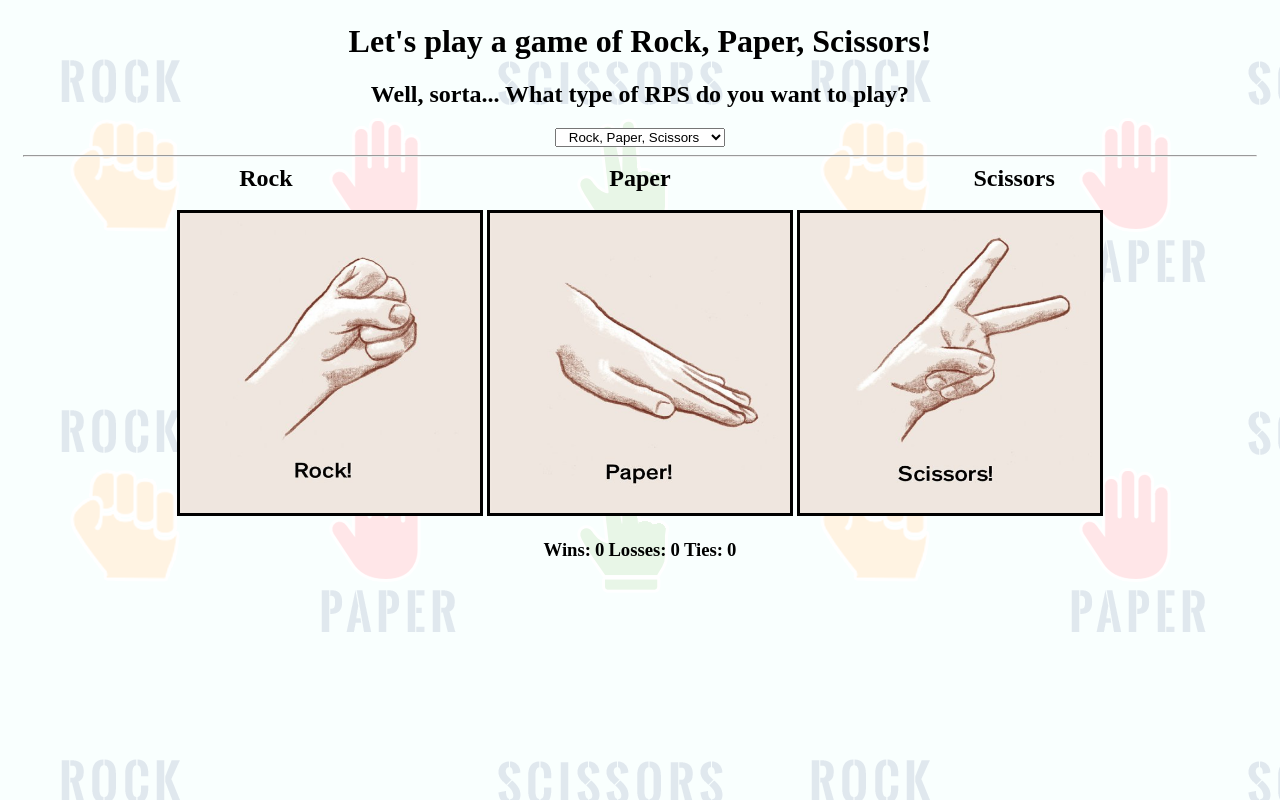
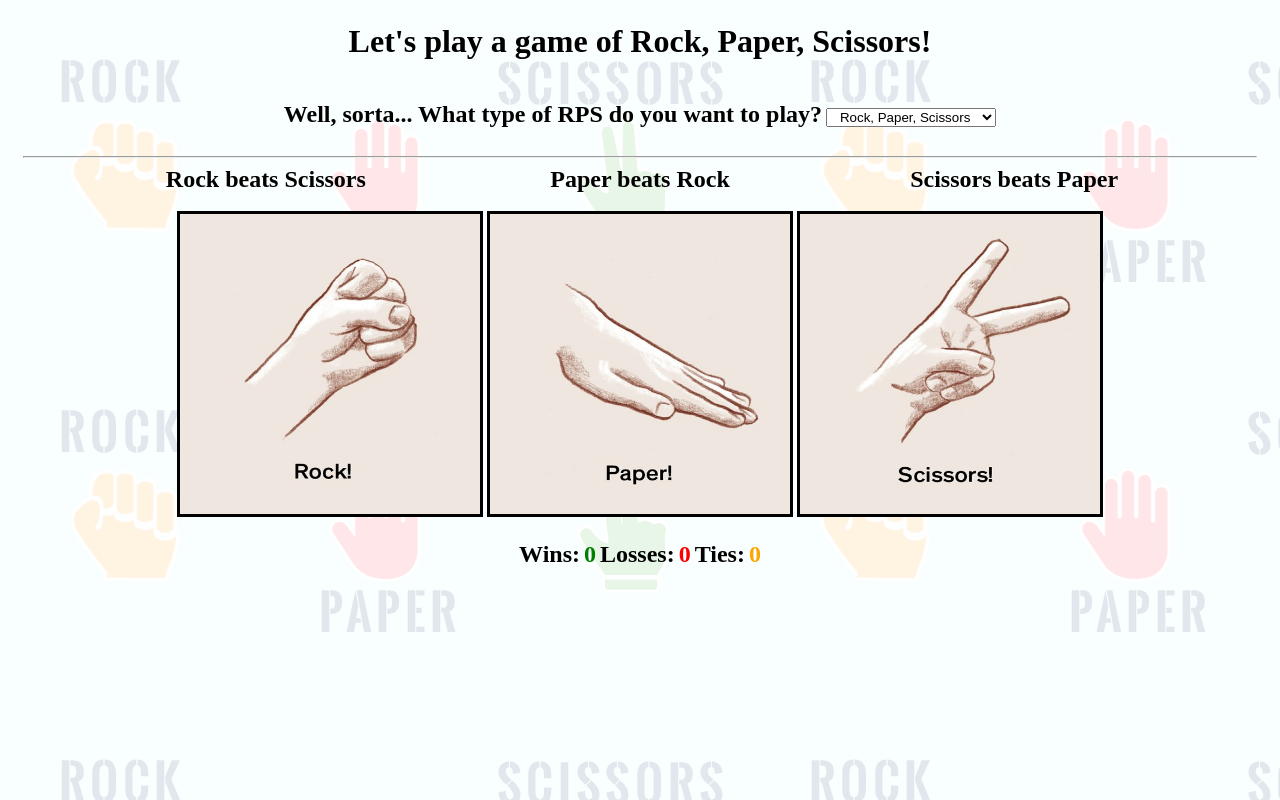
Before and after one commit to tjchecketts/rock-paper-scissors, a PHP site: page /rps.html in a window 1280 px wide. Run offline with PHP 8.4, Linux system fonts and the light colour scheme.

Commit message:
improve instructions, add color

```diff
--- a/CSS/rps.css
+++ b/CSS/rps.css
@@ -41,6 +41,18 @@ background {
   margin: auto;
 }
 
-h3 {
+h2 {
   display: inline-block;
 }
+
+#wins {
+  color: green;
+}
+
+#losses {
+  color: red;
+}
+
+#ties {
+  color: orange;
+}
--- a/JS/rps.js
+++ b/JS/rps.js
@@ -14,19 +14,19 @@ $(document).ready(function() {
     // establish text changes when select option changes
     switch(this.value) {
       case 'rps':
-        rockChange = "Rock";
-        paperChange = "Paper";
-        scissorsChange = "Scissors";
+        rockChange = "Rock beats Scissors";
+        paperChange = "Paper beats Rock";
+        scissorsChange = "Scissors beats Paper";
         break;
       case 'bhn':
-        rockChange = "Bear";
-        paperChange = "Hunter";
-        scissorsChange = "Ninja";
+        rockChange = "Bear beats Ninja";
+        paperChange = "Hunter beats Bear";
+        scissorsChange = "Ninja beats Hunter";
         break;
       case 'dpk':
-        rockChange = "Dragon";
-        paperChange = "Princess";
-        scissorsChange = "Knight";
+        rockChange = "Dragon beats Princess";
+        paperChange = "Princess beats Knight";
+        scissorsChange = "Knight beats Dragon";
         break;
 
     };
--- a/rps.html
+++ b/rps.html
@@ -25,9 +25,9 @@
 
     <!-- fill in instructions and what beats what -->
     <section>
-      <h2 id="rock">Rock</h2>
-      <h2 id="paper">Paper</h2>
-      <h2 id="scissors">Scissors</h2>
+      <h2 id="rock">Rock beats Scissors</h2>
+      <h2 id="paper">Paper beats Rock</h2>
+      <h2 id="scissors">Scissors beats Paper</h2>
     </section>
 
     <br>
@@ -41,12 +41,12 @@
 
     <!-- count score -->
     <div class="winners">
-      <h3> Wins: </h3>
-      <h3 id="wins">0</h3>
-      <h3> Losses: </h3>
-      <h3 id="losses">0</h3>
-      <h3> Ties: </h3>
-      <h3 id="ties">0</h3>
+      <h2> Wins: </h2>
+      <h2 id="wins">0</h2>
+      <h2> Losses: </h2>
+      <h2 id="losses">0</h2>
+      <h2> Ties: </h2>
+      <h2 id="ties">0</h2>
     </div>
   </body>
 
```
